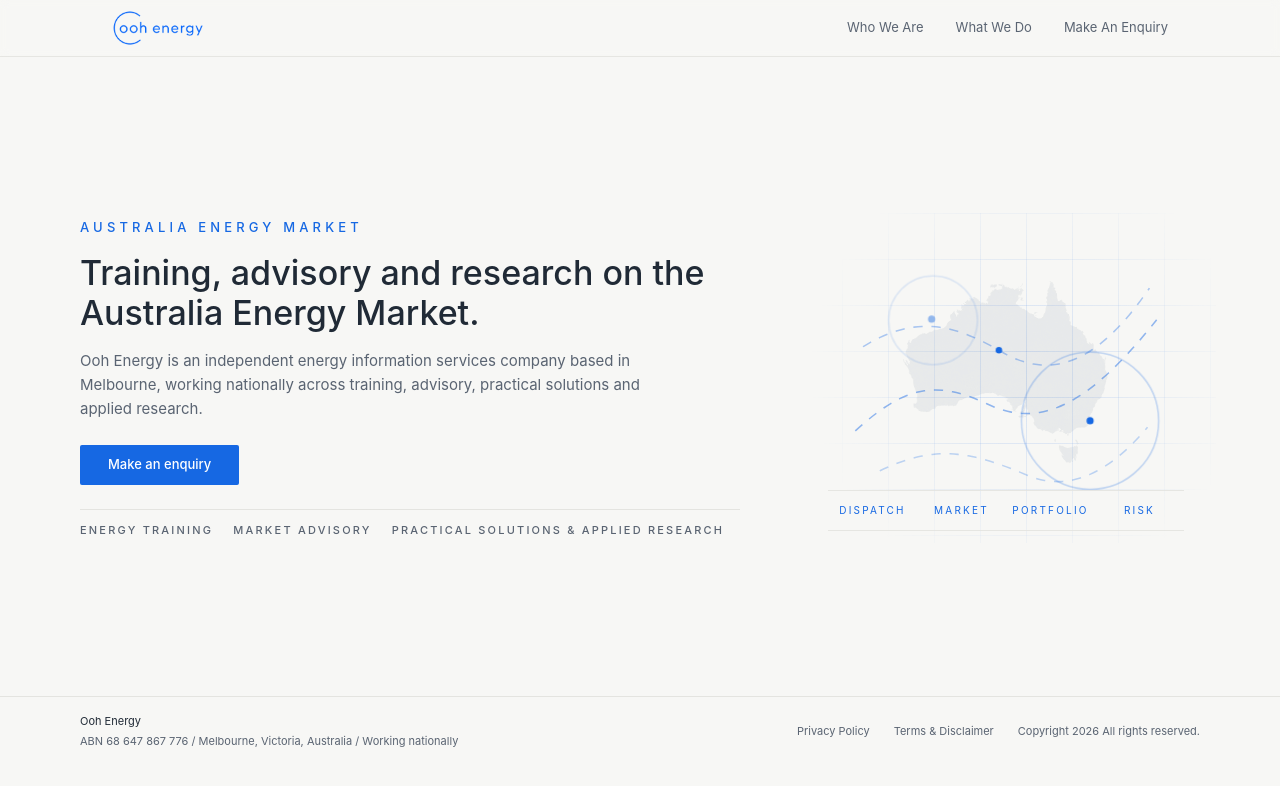
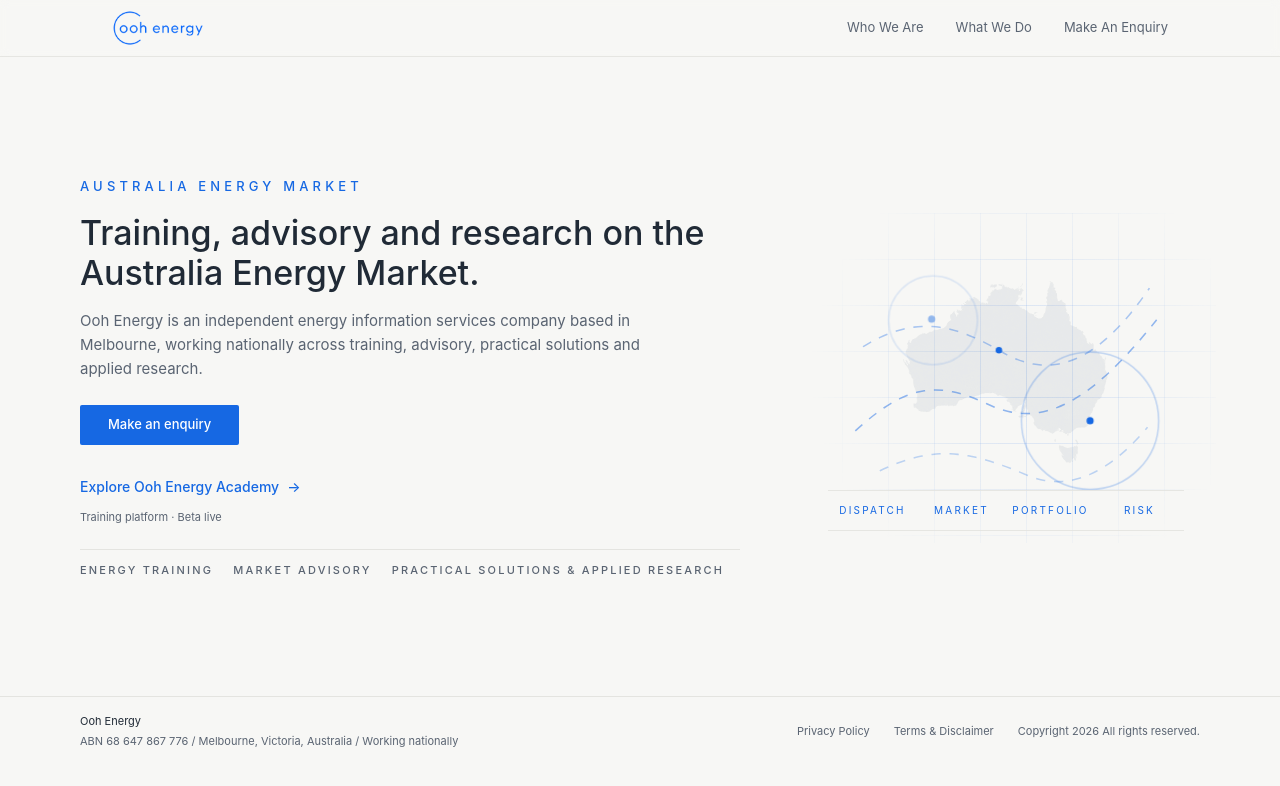
Before and after one commit to TheSkyTop/oohenergy, a Next.js app: page / in a window 1280 px wide. Shown: the top 786 px of the page. Built offline with nearby package versions, Linux system fonts and the light colour scheme; no server answers.

Commit message:
Announce Ooh Energy Academy beta launch

```diff
--- a/app/page.tsx
+++ b/app/page.tsx
@@ -93,6 +93,12 @@
           >
             {site.hero.cta}
           </a>
+          <div className="mt-5">
+            <a href={site.hero.academy.href} className="inline-flex min-h-11 items-center gap-2 text-[14px] font-medium text-brand-blue underline-offset-4 hover:underline">
+              {site.hero.academy.label}<span aria-hidden="true">&rarr;</span>
+            </a>
+            <p className="text-[11px] text-brand-muted">{site.hero.academy.status}</p>
+          </div>
           <div className="mt-6 grid grid-cols-1 gap-2 border-t border-brand-rule pt-3 sm:flex sm:flex-wrap sm:gap-x-5">
             {site.hero.summaryItems.map((item) => (
               <span key={item} className="font-heading text-[11px] font-medium uppercase tracking-[0.2em] text-brand-muted">
--- a/lib/content.ts
+++ b/lib/content.ts
@@ -24,6 +24,11 @@
     { id: "make-enquiry", label: "Make An Enquiry" }
   ],
   hero: {
+    academy: {
+      label: "Explore Ooh Energy Academy",
+      status: "Training platform · Beta live",
+      href: "https://academy.oohenergy.com/"
+    },
     eyebrow: "AUSTRALIA ENERGY MARKET",
     title: "Training, advisory and research on the Australia Energy Market.",
     text: "Ooh Energy is an independent energy information services company based in Melbourne, working nationally across training, advisory, practical solutions and applied research.",
@@ -36,9 +41,9 @@
     items: [
       {
         title: "Energy Training",
-        text: "Ooh Energy is preparing training on Australia Energy Market fundamentals, dispatch, settlement and environmental certificate markets. The material is built from current market rules for corporate, graduate and university audiences.",
-        status: "LAUNCHING SOON",
-        href: null
+        text: "Ooh Energy Academy is the company's first product: an online energy training platform, now available in beta. The platform supports professionals and organisations building their understanding of the Australian energy market. Explore the test release through the Academy website.",
+        status: "EXPLORE ACADEMY · BETA LIVE",
+        href: "https://academy.oohenergy.com/"
       },
       {
         title: "Market Advisory",
```
